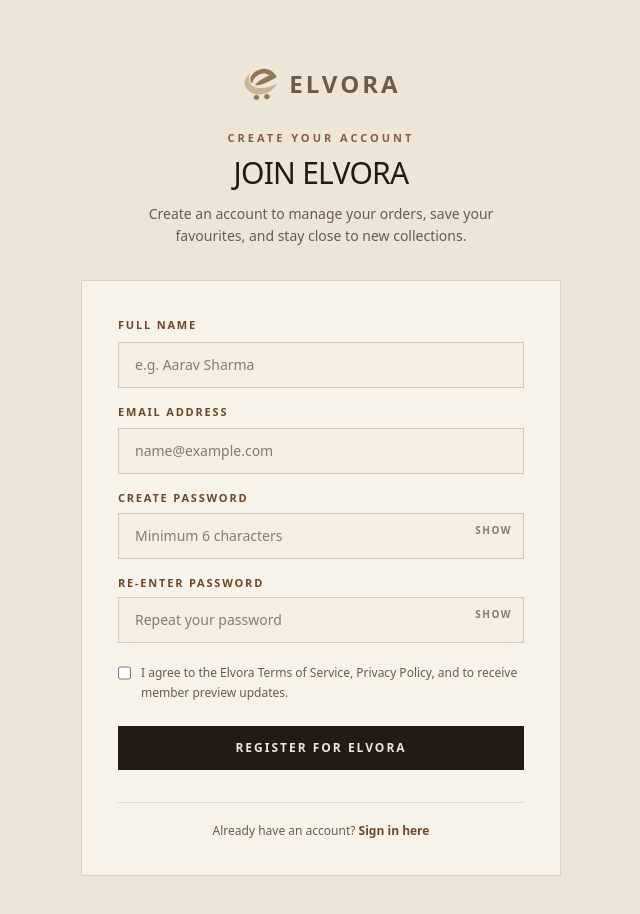
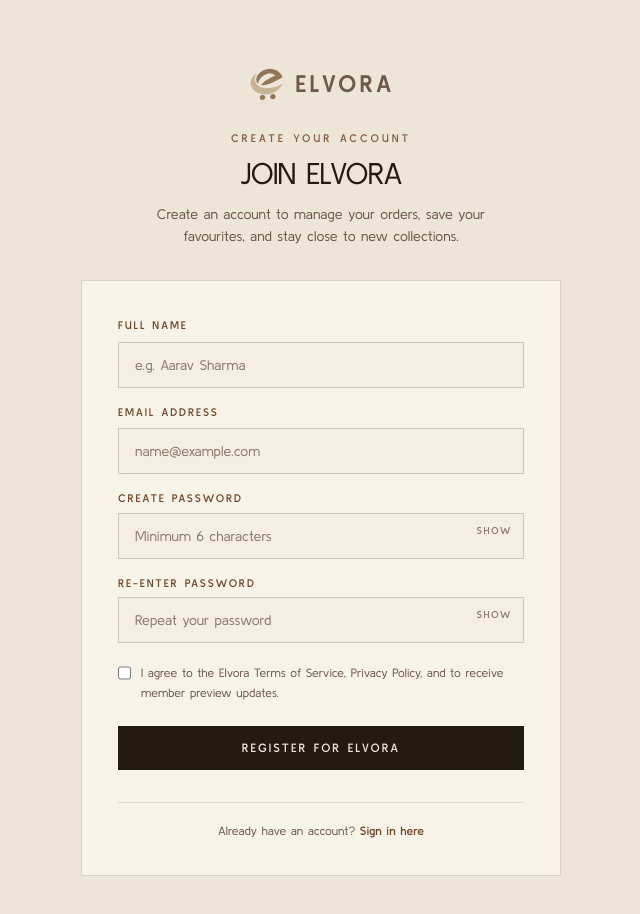
Before and after one commit to arpitjoshi24/Elvora, a Next.js app in the folder frontend/: page /user_register in a window 1280 px wide. Shown: the top 914 px of the page, without its empty margins (319-959 px from the left). Built offline with nearby package versions, Linux system fonts and the light colour scheme.

Commit message:
global css and layout for fonts

```diff
--- a/frontend/app/globals.css
+++ b/frontend/app/globals.css
@@ -1 +1,84 @@
+@import url('https://fonts.googleapis.com/css2?family=Krona+One&family=Kulim+Park:ital,wght@0,200;0,300;0,400;0,600;0,700;1,300;1,400&display=swap');
 @import "tailwindcss";
+
+
+:root {
+  --font-krona: "Krona One", sans-serif;
+  --font-kulim: "Kulim Park", sans-serif;
+}
+
+body {
+  font-family: 'Kulim Park', sans-serif;
+}
+
+.krona-one-regular {
+  font-family: "Krona One", sans-serif;
+  font-weight: 400;
+  font-style: normal;
+}
+
+
+.kulim-park-extralight {
+  font-family: "Kulim Park", sans-serif;
+  font-weight: 200;
+  font-style: normal;
+}
+
+.kulim-park-light {
+  font-family: "Kulim Park", sans-serif;
+  font-weight: 300;
+  font-style: normal;
+}
+
+.kulim-park-regular {
+  font-family: "Kulim Park", sans-serif;
+  font-weight: 400;
+  font-style: normal;
+}
+
+.kulim-park-semibold {
+  font-family: "Kulim Park", sans-serif;
+  font-weight: 600;
+  font-style: normal;
+}
+
+.kulim-park-bold {
+  font-family: "Kulim Park", sans-serif;
+  font-weight: 700;
+  font-style: normal;
+}
+
+.kulim-park-extralight-italic {
+  font-family: "Kulim Park", sans-serif;
+  font-weight: 200;
+  font-style: italic;
+}
+
+.kulim-park-light-italic {
+  font-family: "Kulim Park", sans-serif;
+  font-weight: 300;
+  font-style: italic;
+}
+
+.kulim-park-regular-italic {
+  font-family: "Kulim Park", sans-serif;
+  font-weight: 400;
+  font-style: italic;
+}
+
+.kulim-park-semibold-italic {
+  font-family: "Kulim Park", sans-serif;
+  font-weight: 600;
+  font-style: italic;
+}
+
+.kulim-park-bold-italic {
+  font-family: "Kulim Park", sans-serif;
+  font-weight: 700;
+  font-style: italic;
+}
+
+input[type="password"]::-ms-reveal,
+input[type="password"]::-ms-clear {
+  display: none;
+}
--- a/frontend/app/layout.tsx
+++ b/frontend/app/layout.tsx
@@ -1,29 +1,27 @@
 import type { Metadata } from "next";
-import { Geist, Geist_Mono } from "next/font/google";
 import "./globals.css";
-
-const geistSans = Geist({
-  variable: "--font-geist-sans",
-  subsets: ["latin"],
-});
-
-const geistMono = Geist_Mono({
-  variable: "--font-geist-mono",
-  subsets: ["latin"],
-});
 
 export const metadata: Metadata = {
   title: "Create Next App",
   description: "Generated by create next app",
 };
 
-export default function RootLayout({ children }: LayoutProps<"/">) {
+export default function RootLayout({
+  children,
+}: {
+  children: React.ReactNode;
+}) {
   return (
-    <html
-      lang="en"
-      className={`${geistSans.variable} ${geistMono.variable} h-full antialiased`}
-    >
-      <body className="min-h-full flex flex-col">{children}</body>
+    <html lang="en" className="h-full antialiased">
+      <head>
+        <link rel="preconnect" href="https://fonts.googleapis.com" />
+        <link rel="preconnect" href="https://fonts.gstatic.com" crossOrigin="anonymous" />
+        <link
+          href="https://fonts.googleapis.com/css2?family=Krona+One&family=Kulim+Park:ital,wght@0,200;0,300;0,400;0,600;0,700;1,300;1,400&display=swap"
+          rel="stylesheet"
+        />
+      </head>
+      <body className="min-h-full flex flex-col font-kulim" suppressHydrationWarning>{children}</body>
     </html>
   );
 }
```
